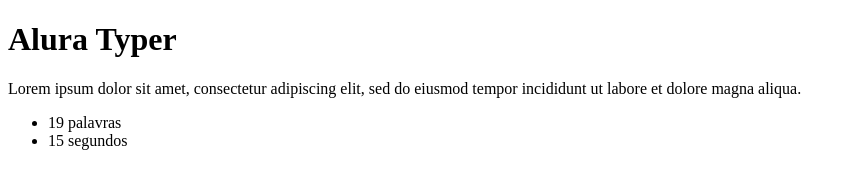
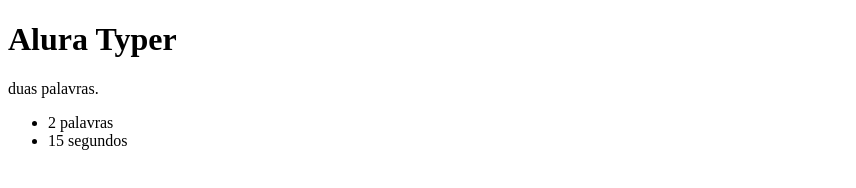
Before and after one commit to LuizdosReis/Jquery, a plain HTML site: page alura-typer/public/principal.html in a window 1280 px wide. Shown: the whole page, without its empty margins (0-856 px from the left). Drawn offline with Linux system fonts and the light colour scheme.

Commit message:
criando a selecao de palavras automaticas

```diff
--- a/alura-typer/public/js/main.js
+++ b/alura-typer/public/js/main.js
@@ -1 +1,2 @@
-console.log("ola mundo");
+qtPalavras = $(".frase").text().split(" ").length;
+$('#qt_palavras').text(qtPalavras);
--- a/alura-typer/public/principal.html
+++ b/alura-typer/public/principal.html
@@ -6,10 +6,10 @@
 </head>
 <body>
     <h1>Alura Typer</h1>
-    <p class="frase">Lorem ipsum dolor sit amet, consectetur adipiscing elit, sed do eiusmod tempor incididunt ut labore et dolore magna aliqua.</p>
+    <p class="frase">duas palavras.</p>
 
     <ul class="informações">
-        <li>19 palavras</li>
+        <li><span id="qt_palavras">5</span> palavras</li>
         <li>15 segundos</li>
     </ul>
 
```
